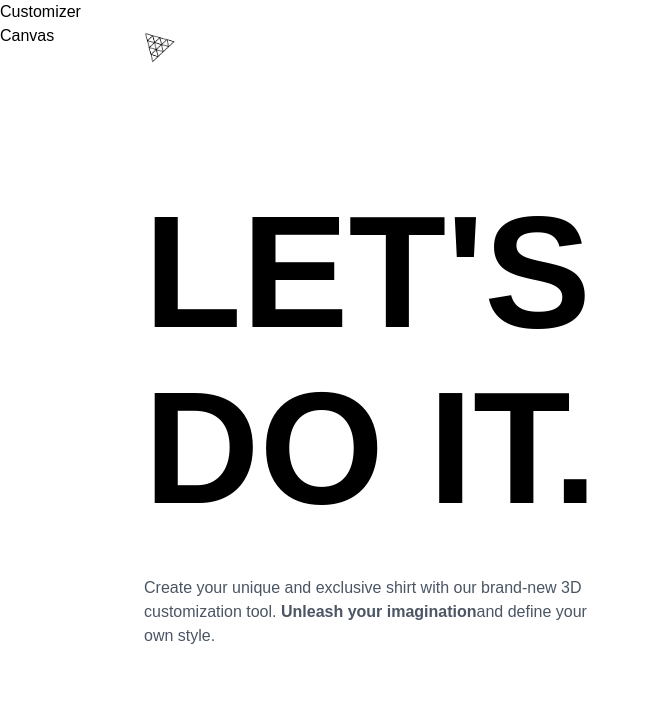
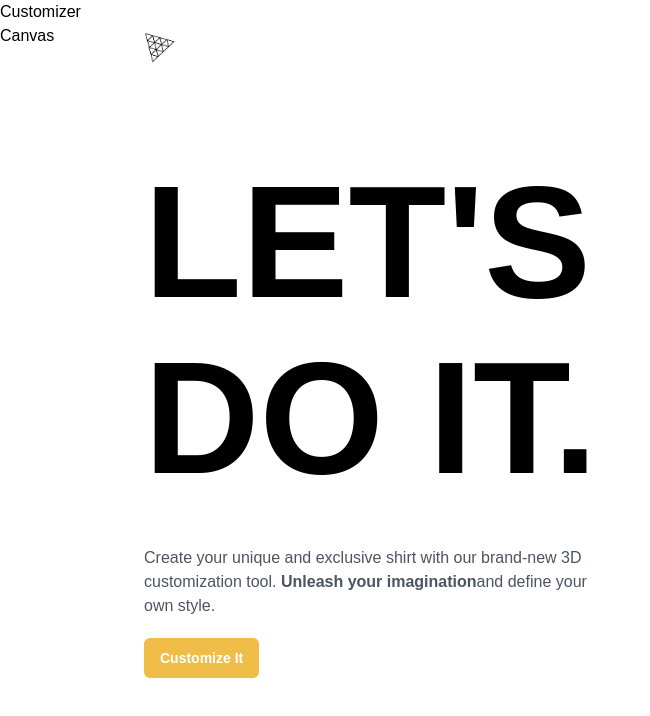
Before and after one commit to kanishkazoysa/three.js-product-app, a React (Vite) app in the folder client/: page / in a window 1280 px wide. Shown: the top 716 px of the page, without its empty margins (0-650 px from the left). Built offline with nearby package versions, Linux system fonts and the light colour scheme; a web font is replaced by a local one.

Commit message:
add button

```diff
--- /dev/null
+++ b/client/src/components/CustomButton.jsx
@@ -0,0 +1,27 @@
+import React from "react";
+import { useSnapshot } from "valtio";
+import state from "../store";
+
+const CustomButton = ({ type, title, customStyles, handleClick }) => {
+  const snap = useSnapshot(state);
+
+  const generateStyles = (type) => {
+    if (type === "filled") {
+      return {
+        backgroundColor: snap.color,
+        color: "#fff",
+      };
+    }
+  };
+    return (
+      <button
+        className={`px-2 py-1.2 flex-1 rounded-md ${customStyles}`}
+        style={generateStyles(type)}
+        onClick={handleClick}
+      >
+        {title}
+      </button>
+    );
+
+};
+export default CustomButton;
--- /dev/null
+++ b/client/src/components/index.js
@@ -0,0 +1,3 @@
+import CustomButton from "./CustomButton";
+
+export { CustomButton };
--- a/client/src/pages/Customizer.jsx
+++ b/client/src/pages/Customizer.jsx
@@ -1,4 +1,6 @@
-import React from 'react'
+import React,{useState, useEffect} from 'react';
+import {AnimatePresence, motion} from 'framer-motion';
+
 
 const Customizer = () => {
   return (
--- a/client/src/pages/Home.jsx
+++ b/client/src/pages/Home.jsx
@@ -7,6 +7,7 @@
   headTextAnimation,
   slideAnimation,
 } from "../config/motion";
+import { CustomButton } from "../components";
 
 const Home = () => {
   const snap = useSnapshot(state);
@@ -37,6 +38,13 @@
             3D customization tool. <strong>Unleash your imagination</strong>{""}
             and define your own style.
             </p>
+
+            <CustomButton
+            type="filled"
+            title="Customize It"
+            handleClick={() => state.intro = false}
+             customStyles='w-fit px-4 py-2.5 font-bold text-sm'
+            />
             </motion.div>
           </motion.div>
         </motion.section>
```
